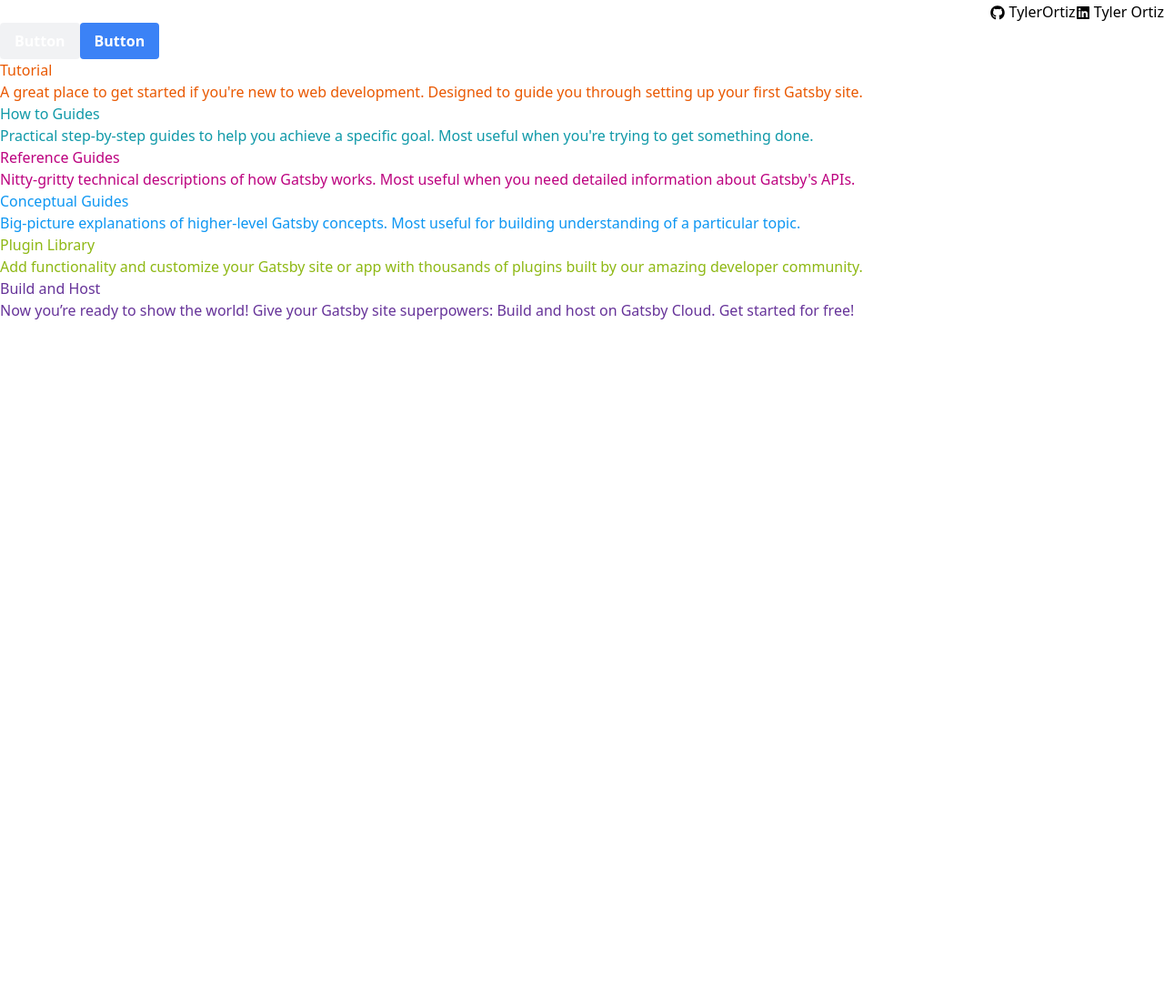
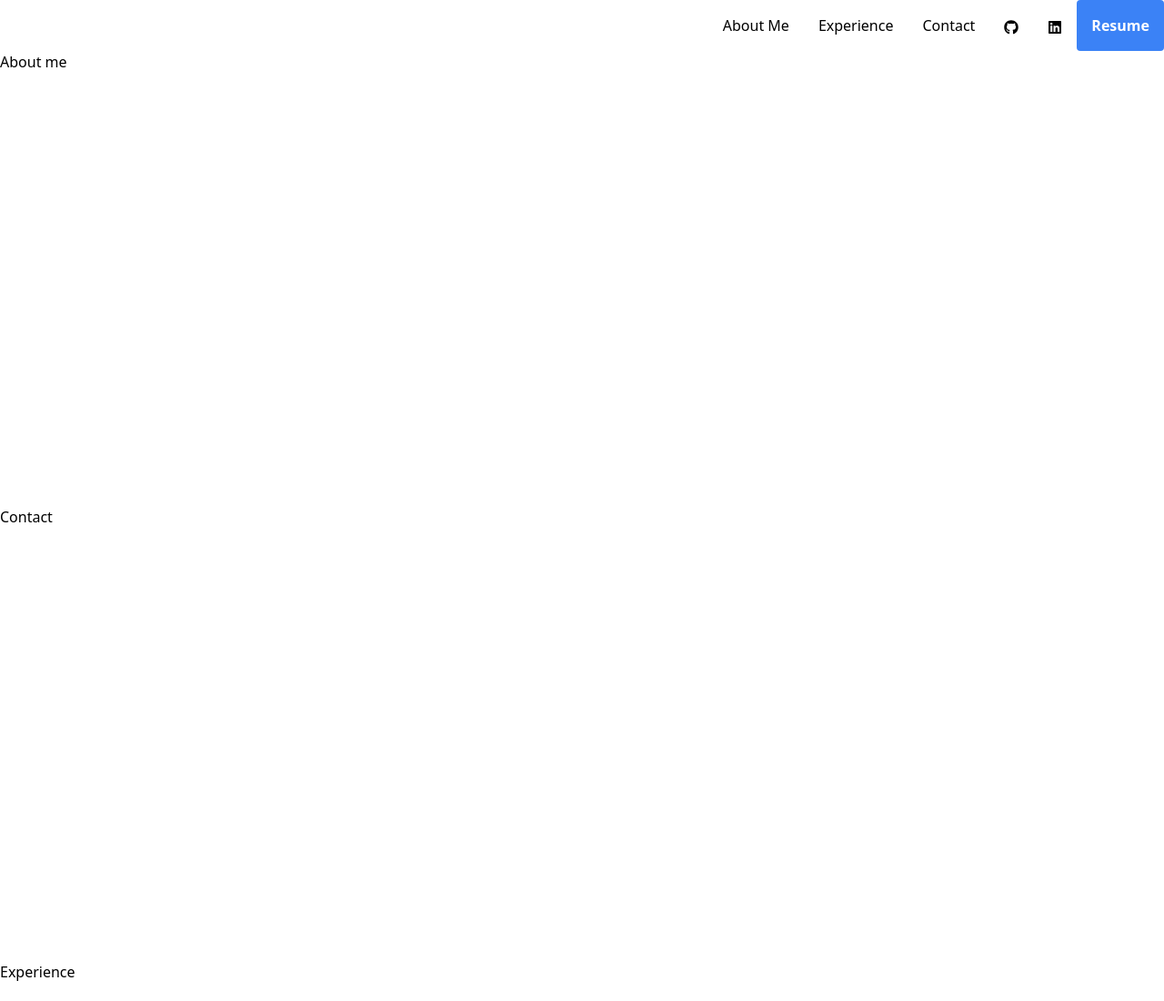
Before and after one commit to TylerOrtiz/my-folio, a Gatsby site: page / in a window 1280 px wide. Shown: the top 1100 px of the page at 91% size. Before the commit the page ends 800 px from the top, so only its background shows below. Built offline with nearby package versions, Linux system fonts and the light colour scheme; Gatsby itself is replaced by a stand-in of ours.

Commit message:
Set up anchor links. Stub out content blocks as pages. Reconfigure social media links config. Add resume download.

```diff
--- a/gatsby-config.js
+++ b/gatsby-config.js
@@ -1,13 +1,12 @@
 module.exports = {
   siteMetadata: {
-    siteUrl: "https://www.yourdomain.tld",
-    title: "Tyler Portfolio",
-    github: {
-      url: "https://github.com/TylerOrtiz"
+    siteUrl: "https://tyler-ortiz.com",
+    title: "Tyler Ortiz",
+    social: {
+      github: "https://github.com/TylerOrtiz",
+      linkedin: "https://www.linkedin.com/in/tylerortiz89/"
     },
-    linkedin: {
-      url: "https://www.linkedin.com/in/tylerortiz89/"
-    }
+    resume: "/TylerOrtiz-Resume.pdf"
   },
   plugins: [
     {
@@ -18,6 +17,7 @@ module.exports = {
       },
     },
     `gatsby-plugin-postcss`,
-    `gatsby-plugin-react-helmet`
+    `gatsby-plugin-react-helmet`,
+    `gatsby-plugin-anchor-links`
   ],
 };
--- a/package.json
+++ b/package.json
@@ -16,6 +16,7 @@
   },
   "dependencies": {
     "gatsby": "^4.0.1",
+    "gatsby-plugin-anchor-links": "^1.2.1",
     "gatsby-plugin-react-helmet": "^5.0.0",
     "gatsby-source-filesystem": "^4.0.0",
     "react": "^17.0.1",
--- /dev/null
+++ b/src/components/about.js
@@ -0,0 +1,15 @@
+import React from "react"
+
+const tempStyles = {
+    display: "block",
+    minHeight: "500px"
+}
+
+export default function Layout() {
+
+  return (
+    <div id="about-me" style={tempStyles}>
+        About me
+    </div>
+  )
+}
--- /dev/null
+++ b/src/components/contact.js
@@ -0,0 +1,14 @@
+import React from "react"
+const tempStyles = {
+    display: "block",
+    minHeight: "500px"
+}
+
+export default function Layout() {
+
+  return (
+    <div id="contact-me" style={tempStyles}>
+        Contact
+    </div>
+  )
+}
--- /dev/null
+++ b/src/components/experience.js
@@ -0,0 +1,14 @@
+import React from "react"
+const tempStyles = {
+    display: "block",
+    minHeight: "500px"
+}
+
+export default function Layout() {
+
+  return (
+    <div id="experience" style={tempStyles}>
+        Experience
+    </div>
+  )
+}
--- a/src/components/layout.js
+++ b/src/components/layout.js
@@ -2,6 +2,9 @@ import { graphql, useStaticQuery } from "gatsby";
 import React from "react"
 import { Helmet } from "react-helmet";
 import { FaLinkedin, FaGithub } from 'react-icons/fa';
+import { AnchorLink } from "gatsby-plugin-anchor-links";
+
+const liStyles = "py-4 px-4 block";
 
 export default function Layout({ children }) {
   const data = useStaticQuery(graphql`
@@ -9,12 +12,11 @@ export default function Layout({ children }) {
       site {
         siteMetadata {
           title,
-          github {
-            url
+          social {
+            github,
+            linkedin
           },
-          linkedin {
-            url
-          }
+          resume
         }
       }
     }
@@ -22,13 +24,30 @@ export default function Layout({ children }) {
 
   return (
     <div className="container mx-auto">
-      <Helmet>
-        <link rel="canonical" href="somewhere" />
+      <Helmet defaultTitle="Tyler Ortiz">
+        <html lang="en" />
       </Helmet>
-      <header className="flex justify-end">
+      <header className="">
 
-        <a className="align-middle" href={data.site.siteMetadata.github.url}> <FaGithub className="inline-block" /> <span className="align-text-top">TylerOrtiz</span></a>
-        <a className="align-middle" href={data.site.siteMetadata.linkedin.url}> <FaLinkedin className="inline-block" /> <span className="align-text-top">Tyler Ortiz</span></a>
+        <ul className="flex justify-end">
+          <li>
+            <AnchorLink className={liStyles} to="/#about-me">About Me</AnchorLink>
+          </li>
+          <li>
+            <AnchorLink className={liStyles} to="/#experience">Experience</AnchorLink>
+          </li>
+          <li>
+            <AnchorLink className={liStyles} to="/#contact-me">Contact</AnchorLink></li>
+          <li>
+            <a className={liStyles} href={data.site.siteMetadata.social.github} target="_blank" rel="noreferrer" aria-label="GitHub"><FaGithub className="inline-block" /></a>
+          </li>
+          <li>
+            <a className={liStyles} href={data.site.siteMetadata.social.linkedin} target="_blank" rel="noreferrer" aria-label="LinkedIn"><FaLinkedin className="inline-block" /></a>
+          </li>
+          <li>
+            <a className="btn btn-primary py-4 px-4 block" href={data.site.siteMetadata.resume} target="_blank" rel="noreferrer">Resume</a>
+          </li>
+        </ul>
       </header>
       {children}
     </div>
--- a/src/pages/index.js
+++ b/src/pages/index.js
@@ -1,99 +1,28 @@
 import * as React from "react"
 import Layout from "../components/layout"
+import About from "../components/about"
+import Contact from "../components/contact"
+import Experience from "../components/experience"
+import { Helmet } from "react-helmet";
 
-// styles
-const pageStyles = {
 
-}
-
-const listStyles = {
-
-}
-
-const listItemStyles = {
-
-}
-
-const linkStyle = {
-
-}
-
-const descriptionStyle = {
-
-}
-
-// data
-const links = [
-  {
-    text: "Tutorial",
-    url: "https://www.gatsbyjs.com/docs/tutorial/",
-    description:
-      "A great place to get started if you're new to web development. Designed to guide you through setting up your first Gatsby site.",
-    color: "#E95800",
-  },
-  {
-    text: "How to Guides",
-    url: "https://www.gatsbyjs.com/docs/how-to/",
-    description:
-      "Practical step-by-step guides to help you achieve a specific goal. Most useful when you're trying to get something done.",
-    color: "#1099A8",
-  },
-  {
-    text: "Reference Guides",
-    url: "https://www.gatsbyjs.com/docs/reference/",
-    description:
-      "Nitty-gritty technical descriptions of how Gatsby works. Most useful when you need detailed information about Gatsby's APIs.",
-    color: "#BC027F",
-  },
-  {
-    text: "Conceptual Guides",
-    url: "https://www.gatsbyjs.com/docs/conceptual/",
-    description:
-      "Big-picture explanations of higher-level Gatsby concepts. Most useful for building understanding of a particular topic.",
-    color: "#0D96F2",
-  },
-  {
-    text: "Plugin Library",
-    url: "https://www.gatsbyjs.com/plugins",
-    description:
-      "Add functionality and customize your Gatsby site or app with thousands of plugins built by our amazing developer community.",
-    color: "#8EB814",
-  },
-  {
-    text: "Build and Host",
-    url: "https://www.gatsbyjs.com/cloud",
-    badge: true,
-    description:
-      "Now you’re ready to show the world! Give your Gatsby site superpowers: Build and host on Gatsby Cloud. Get started for free!",
-    color: "#663399",
-  },
-]
-
-// markup
 const IndexPage = () => {
   return (
     <Layout>
-      <main style={pageStyles}>
-        <title>Home Page</title>
+      <Helmet >
 
-        <button className="btn btn-primary" disabled={true}>Button</button>
-        <button className="btn btn-primary" disabled={false}>Button</button>
+      </Helmet>
 
-        <ul style={listStyles}>
-          {links.map(link => (
-            <li key={link.url} style={{ ...listItemStyles, color: link.color }}>
-              <span>
-                <a
-                  style={linkStyle}
-                  href={`${link.url}?utm_source=starter&utm_medium=start-page&utm_campaign=minimal-starter`}
-                >
-                  {link.text}
-                </a>
-                <p style={descriptionStyle}>{link.description}</p>
-              </span>
-            </li>
-          ))}
-        </ul>
+      <main>
+
+
+
+
+        <About />
+        <Contact />
+        <Experience />
+
+        Dog and board games
       </main>
     </Layout>
   )
```
Also changed, not shown: 2 other files.
